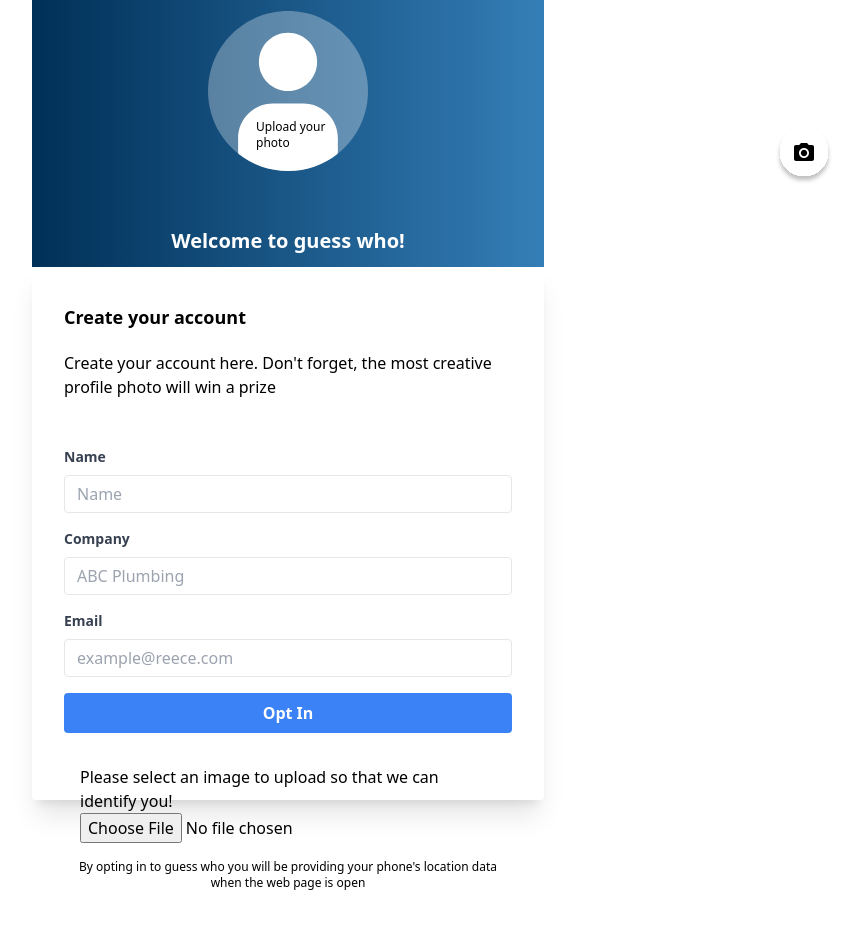
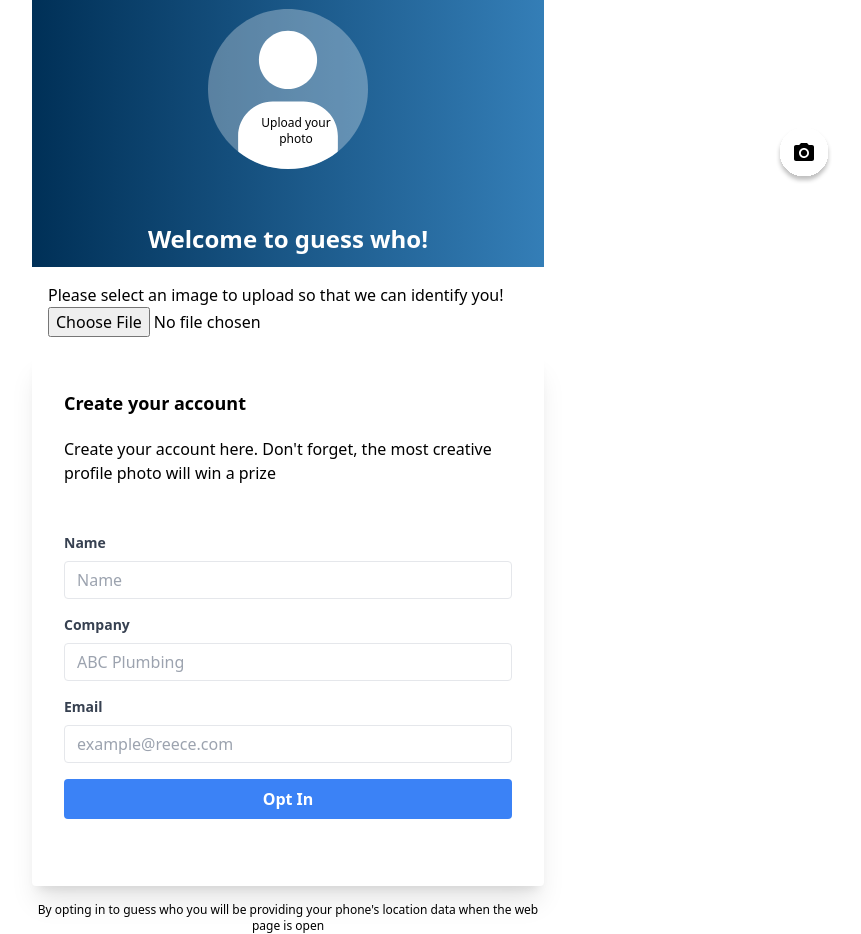
Before and after one commit to AlexZenin/hack-the-max, a Next.js app: page / in a window 1280 px wide. Shown: the whole page, without its empty margins (352-1213 px from the left). Before the commit the page ends 891 px from the top, so only its background shows below. Built offline with nearby package versions, Linux system fonts and the light colour scheme; no server answers.

Commit message:
hide form after submit

```diff
--- a/src/pages/index.tsx
+++ b/src/pages/index.tsx
@@ -63,7 +63,7 @@ const SignupForm = () => {
     console.log(file)
   }
 
-  function handleSubmit(e: any) {
+  function handleFormSubmit(e: any) {
     e.preventDefault()
     const { name, email, company } = e.target.elements
     console.log(
@@ -73,20 +73,21 @@ const SignupForm = () => {
         company: company.value,
       }),
     )
-    uploadFile()
+    // uploadFile()
     setLoading(true)
     // save email in session storage
     sessionStorage.setItem('email', email.value)
-    // fetch('/api/user')
-    //   .then(() => {
-    //     setStatus('success')
-    //   })
-    //   .catch((err) => {
-    //     console.error(err)
-    //   })
-    //   .finally(() => {
-    //     setLoading(false)
-    //   })
+    fetch('/api/user')
+      .then(() => {
+        setStatus('success')
+      })
+      .catch((err) => {
+        // console.error(err)
+        setStatus('success')
+      })
+      .finally(() => {
+        setLoading(false)
+      })
   }
 
   const uploadFile = async () => {
@@ -150,7 +151,7 @@ const SignupForm = () => {
             </clipPath>
           </defs>
         </svg>
-        <div className="relative text-xs left-2 -top-16 w-20">{`Upload your photo`}</div>
+        <div className="relative text-xs left-2 -top-16 text-center w-20">{`Upload your photo`}</div>
         <svg
           width="56"
           height="56"
@@ -218,11 +219,21 @@ const SignupForm = () => {
             </clipPath>
           </defs>
         </svg>
-        <h1 className="text-white font-bold text-xl py-3">{`Welcome to guess who!`}</h1>
+        <h1 className="text-white font-bold text-2xl py-3">{`Welcome to guess who!`}</h1>
       </div>
+      <div className="container flew items-center p-4 mx-auto min-h screen justify-center">
+        <form onSubmit={uploadFile}>
+          <p>Please select an image to upload so that we can identify you!</p>
+          <input type="file" onChange={(e) => selectFile(e)} />
+        </form>
+        <img src={uploadedFile} />
+      </div>
+      {status === 'init' && (
+        <>
           <form
             className="bg-white shadow-xl rounded px-8 pt-6 pb-8 mb-4 h-4/6"
-        onSubmit={handleSubmit}
+            onSubmit={handleFormSubmit}
+            id="create-account-form"
           >
             <div className="mb-4">
               <div className="mx-auto w-64 text-center ">
@@ -302,38 +313,33 @@ const SignupForm = () => {
                 </button>
               )}
             </div>
-
-        {status === 'success' && (
-          <div className="flex items-center justify-between mb-4">
-            {/* success button */}
-            <button className="bg-green-500 hover:bg-green-700 text-white font-bold py-2 px-4 rounded inline-flex items-center w-full justify-center">
-              <svg
-                width="24"
-                height="24"
-                viewBox="0 0 24 24"
-                fill="none"
-                xmlns="http://www.w3.org/2000/svg"
-              >
-                <path
-                  fillRule="evenodd"
-                  clipRule="evenodd"
-                  d="M18 8.5H17V6.5C17 3.74 14.76 1.5 12 1.5C9.24 1.5 7 3.74 7 6.5V8.5H6C4.9 8.5 4 9.4 4 10.5V20.5C4 21.6 4.9 22.5 6 22.5H18C19.1 22.5 20 21.6 20 20.5V10.5C20 9.4 19.1 8.5 18 8.5ZM12 17.5C10.9 17.5 10 16.6 10 15.5C10 14.4 10.9 13.5 12 13.5C13.1 13.5 14 14.4 14 15.5C14 16.6 13.1 17.5 12 17.5ZM9 6.5V8.5H15V6.5C15 4.84 13.66 3.5 12 3.5C10.34 3.5 9 4.84 9 6.5Z"
-                />
-              </svg>
-            </button>
-          </div>
-        )}
-        <div className="container flew items-center p-4 mx-auto min-h screen justify-center">
-          <main>
-            <p>Please select an image to upload so that we can identify you!</p>
-            <input type="file" onChange={(e) => selectFile(e)} />
-          </main>
-        </div>
+          </form>
           <div className="flex items-center justify-between text-xs text-center mb-4">
             {`By opting in to guess who you will be providing your phone's location data when the web page is open`}
           </div>
-      </form>
-      <img src={uploadedFile} />
+        </>
+      )}
+      {status === 'success' && (
+        <div
+          className="bg-teal-100 border-t-4 border-teal-500 rounded-b text-teal-900 px-4 py-3 shadow-md"
+          role="alert"
+        >
+          <div className="flex">
+            <div className="py-1">
+              <svg
+                className="fill-current h-6 w-6 text-teal-500 mr-4"
+                xmlns="http://www.w3.org/2000/svg"
+                viewBox="0 0 20 20"
+              >
+                <path d="M2.93 17.07A10 10 0 1 1 17.07 2.93 10 10 0 0 1 2.93 17.07zm12.73-1.41A8 8 0 1 0 4.34 4.34a8 8 0 0 0 11.32 11.32zM9 11V9h2v6H9v-4zm0-6h2v2H9V5z" />
+              </svg>
+            </div>
+            <div>
+              <p className="font-bold">You are logged in successfully</p>
+            </div>
+          </div>
+        </div>
+      )}
     </div>
   )
 }
```
Lines whose indentation alone changed are shown as unchanged.
